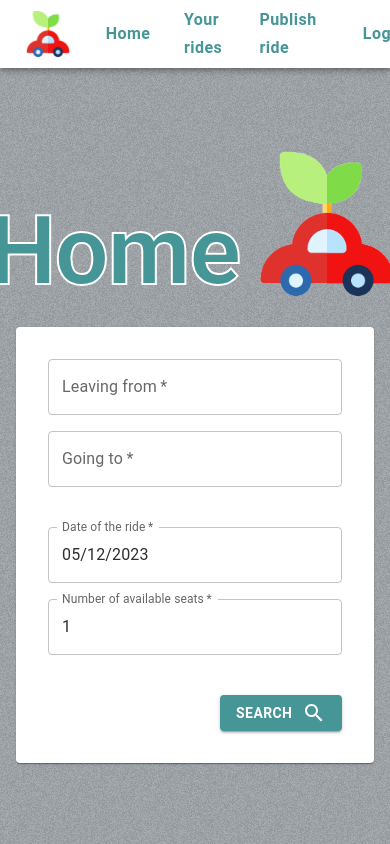
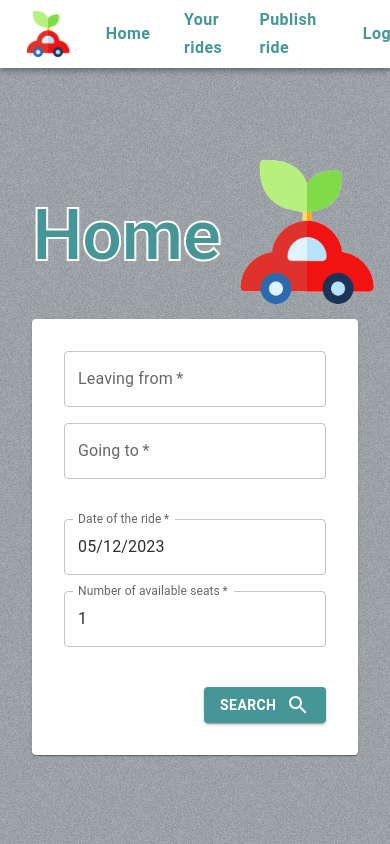
Before and after one commit to JankaMarschalkova/project-cargo, a React (Vite) app: page / in a window 390 px wide. Shown: the top 844 px of the page. Built offline with nearby package versions, Linux system fonts and the light colour scheme; no server answers.

Commit message:
Home responsive container added

```diff
--- a/src/pages/Home.tsx
+++ b/src/pages/Home.tsx
@@ -1,4 +1,11 @@
-import { Box, Button, Paper, TextField, Typography } from '@mui/material';
+import {
+	Box,
+	Button,
+	Container,
+	Paper,
+	TextField,
+	Typography
+} from '@mui/material';
 import { DatePicker } from '@mui/x-date-pickers/DatePicker';
 import usePageTitle from '../hooks/usePageTitle';
 import useField from '../hooks/useField';
@@ -37,14 +44,27 @@ const Home = () => {
 
 	return (
 		<>
-			<Box display="flex" alignItems="flex-end" mb={1.5}>
+			<Container maxWidth="sm">
+				<Box
+					display="flex"
+					alignItems="flex-end"
+					mb={1.5}
+					sx={{ display: 'flex', alignItems: 'center', marginBottom: 1.5 }}
+				>
 					<Typography
 						variant="h1"
 						fontWeight="bold"
+						align="center"
 						mr={1.5}
 						mb={-1}
 						color="#469597"
 						style={{ WebkitTextStroke: 'white 2px' }}
+						sx={{
+							'fontSize': '7rem',
+							'@media (max-width: 600px)': {
+								fontSize: '4.5rem'
+							}
+						}}
 					>
 						Home
 					</Typography>
@@ -75,7 +95,11 @@ const Home = () => {
 						{...going_to.props}
 						type="text"
 					/>
-				<DatePicker label="Date of the ride" {...date.props} minDate={dayjs()} />
+					<DatePicker
+						label="Date of the ride"
+						{...date.props}
+						minDate={dayjs()}
+					/>
 
 					<TextField
 						label="Number of available seats"
@@ -101,6 +125,7 @@ const Home = () => {
 						</Button>
 					</Box>
 				</Paper>
+			</Container>
 		</>
 	);
 };
```
Lines whose indentation alone changed are shown as unchanged.
